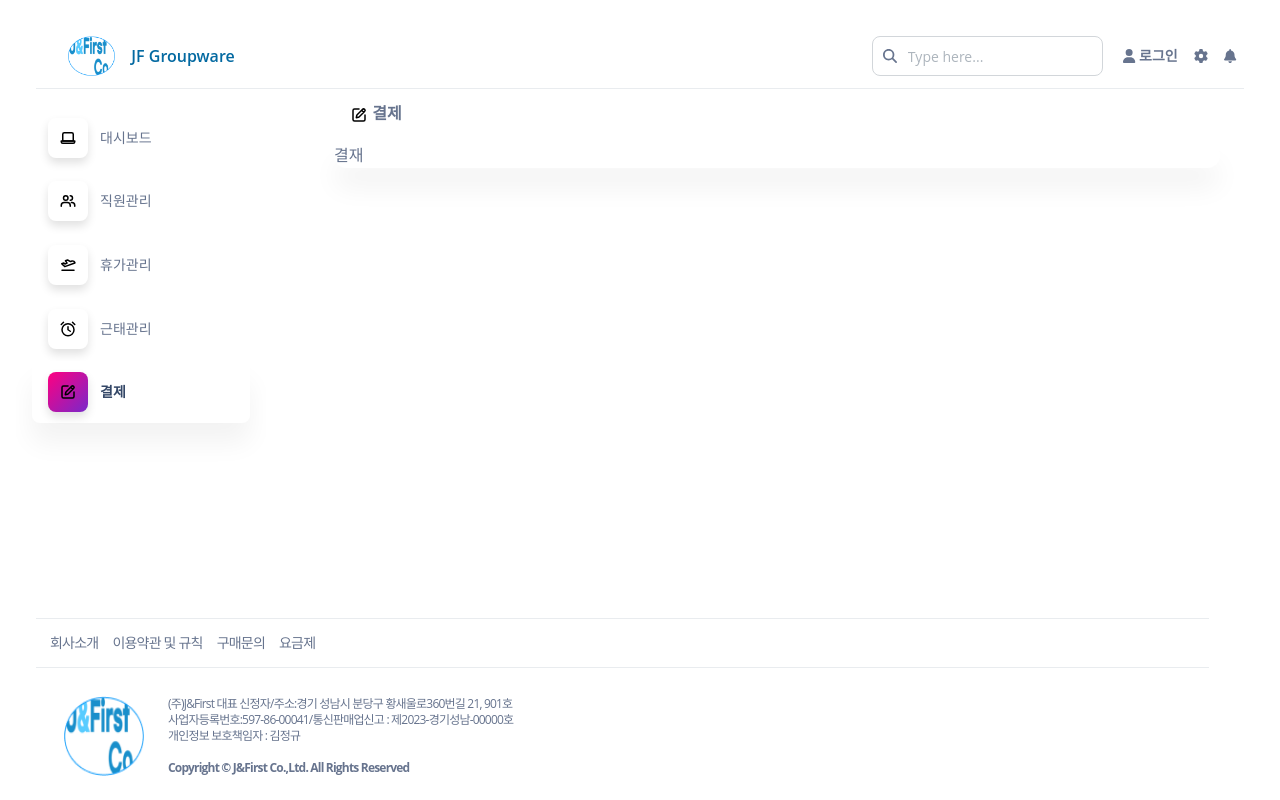
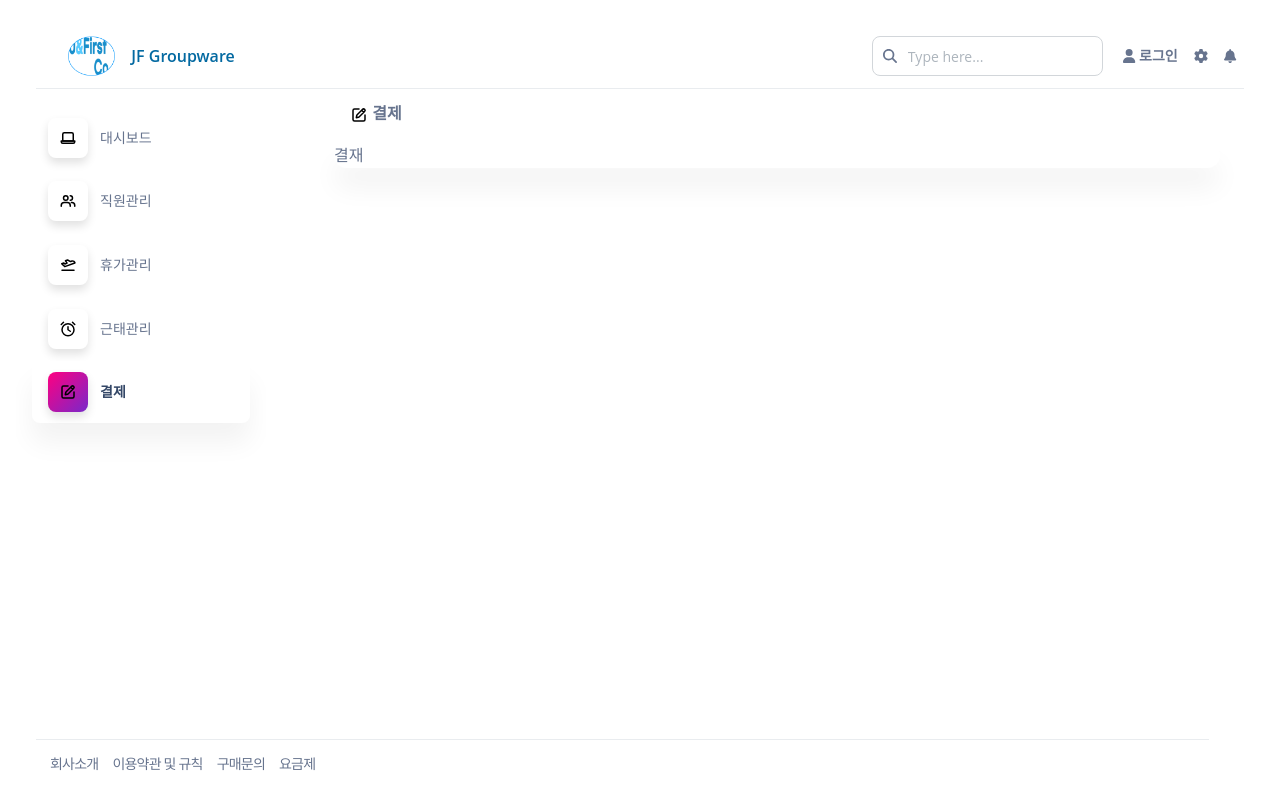
Before and after one commit to eunbbori/gwNew, a Next.js app: page /approval in a window 1280 px wide. Built offline with nearby package versions, Linux system fonts and the light colour scheme.

Commit message:
footer 일부 주석

```diff
--- a/src/components/Footer.tsx
+++ b/src/components/Footer.tsx
@@ -14,9 +14,9 @@ const Footer = () => {
           <a href="#">구매문의</a>
           <a href="#">요금제</a>
         </nav>
-        <hr className="h-px mt-3 bg-gray-200 border-0 dark:bg-gray-700" />
+        {/* <hr className="h-px mt-3 bg-gray-200 border-0 dark:bg-gray-700" /> */}
       </section>
-      <section className="flex text-xs mt-7 ml-7">
+      {/* <section className="flex text-xs mt-7 ml-7">
         <a href="javascript:;" target="_blank" rel="noreferrer">
           <Image src={jnFirstLogo} className="inline w-20 h-full" alt="main_logo" />
         </a>
@@ -27,7 +27,7 @@ const Footer = () => {
           <br></br>
           <p className="font-bold">Copyright © J&First Co.,Ltd. All Rights Reserved</p>
         </div>
-      </section>
+      </section> */}
     </footer>
   );
 };
```
